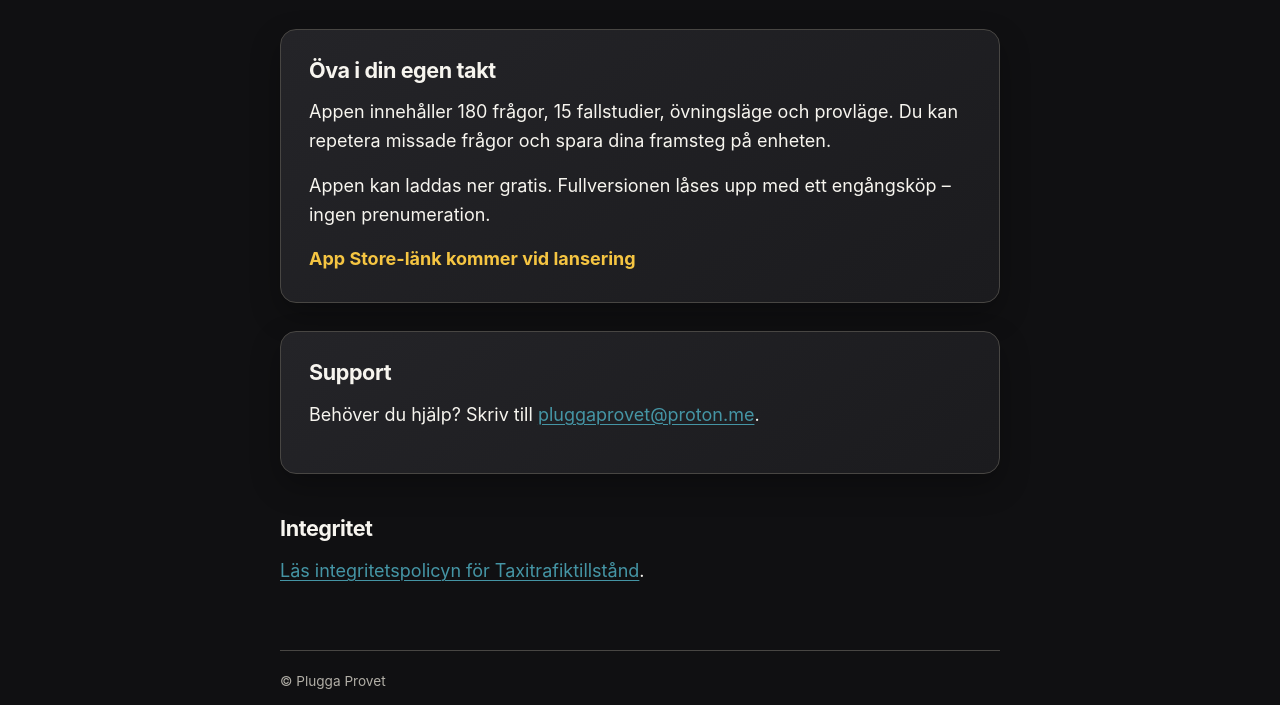
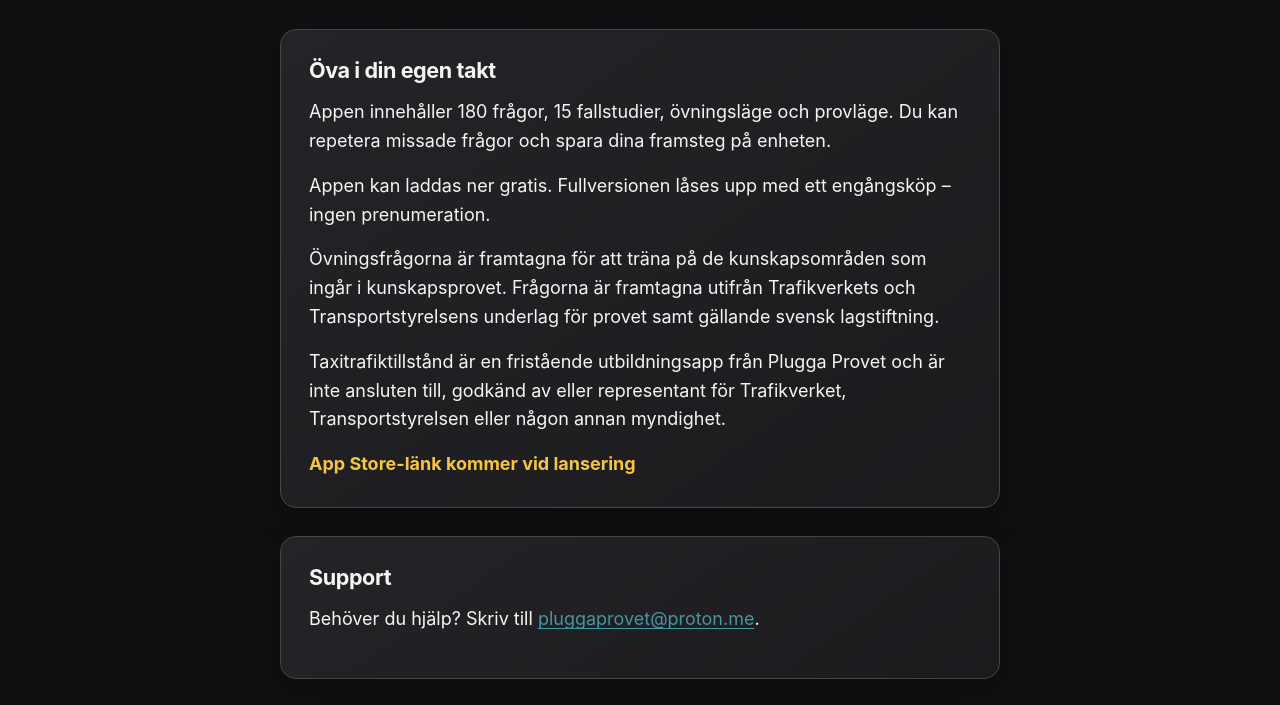
Before and after one commit to Hat99Studios/plugga-provet, a plain HTML site: page taxitrafiktillstand/index.html in a window 1280 px wide. Shown: the part 392-1097 px from the top of the page. Drawn offline with Linux system fonts and the light colour scheme.

Commit message:
Clarify Taxitrafiktillstand question sources

```diff
--- a/taxitrafiktillstand/index.html
+++ b/taxitrafiktillstand/index.html
@@ -25,6 +25,8 @@
       <h2 id="om-appen">Öva i din egen takt</h2>
       <p>Appen innehåller 180 frågor, 15 fallstudier, övningsläge och provläge. Du kan repetera missade frågor och spara dina framsteg på enheten.</p>
       <p>Appen kan laddas ner gratis. Fullversionen låses upp med ett engångsköp – ingen prenumeration.</p>
+      <p>Övningsfrågorna är framtagna för att träna på de kunskapsområden som ingår i kunskapsprovet. Frågorna är framtagna utifrån Trafikverkets och Transportstyrelsens underlag för provet samt gällande svensk lagstiftning.</p>
+      <p>Taxitrafiktillstånd är en fristående utbildningsapp från Plugga Provet och är inte ansluten till, godkänd av eller representant för Trafikverket, Transportstyrelsen eller någon annan myndighet.</p>
       <p class="store-placeholder">App Store-länk kommer vid lansering</p>
     </section>
 
```
